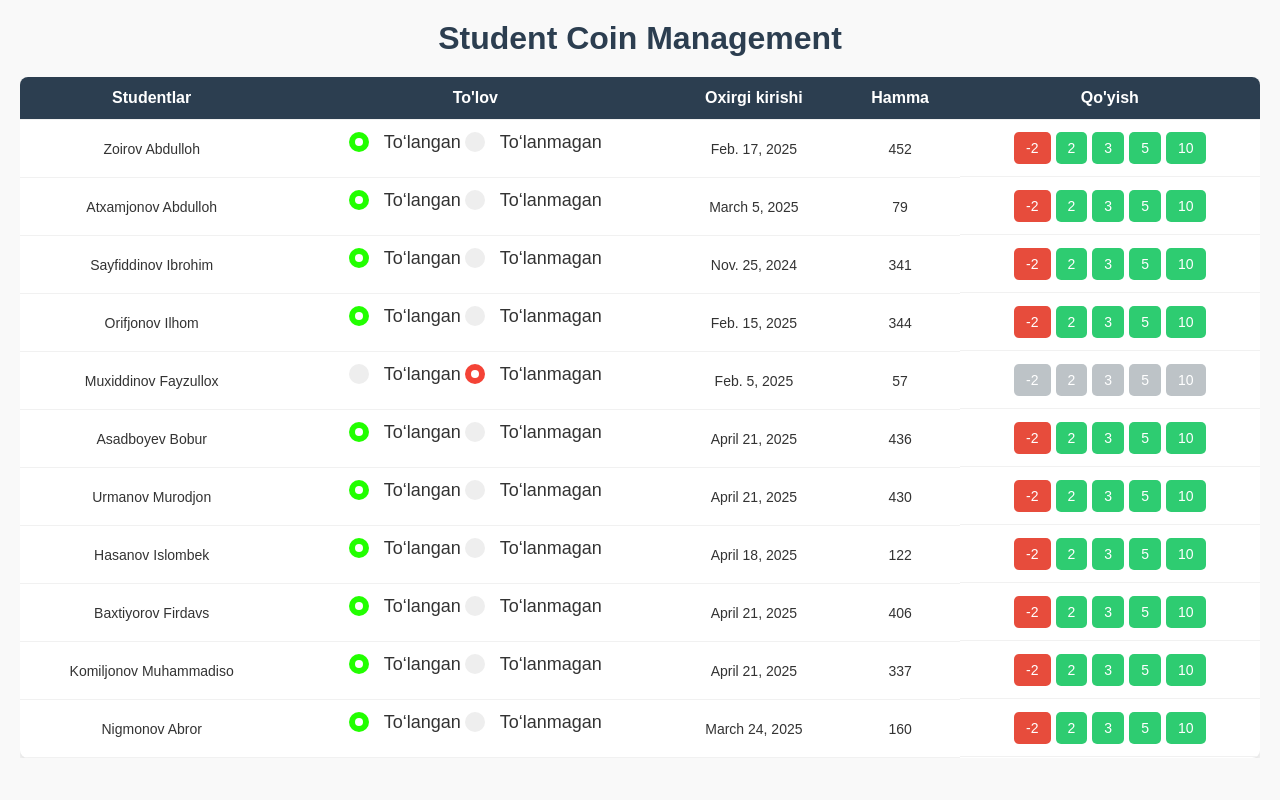
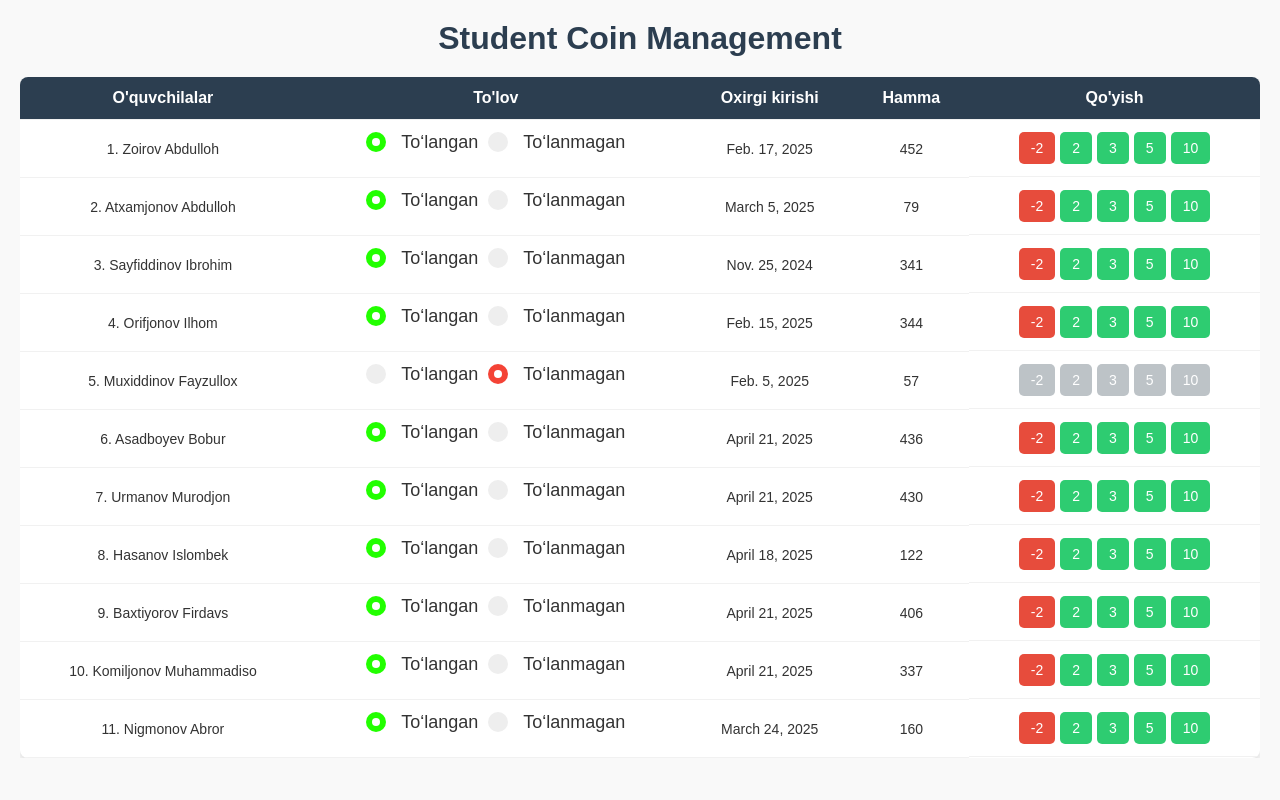
Before and after one commit to Abdullox1212/DevStep, a Django app: page /dashboard/group/5/ in a window 1280 px wide. Run offline with Django 5.2, Linux system fonts and the light colour scheme; data comes from the database, SQL or seed files in the repository; both versions use the stored data as it was after the commit.

Commit message:
(11) dashboard updated!

```diff
--- a/accounts/views.py
+++ b/accounts/views.py
@@ -129,23 +129,18 @@ def send_message(chat_id, text):
 
 
 def update_coins(request, student_id, amount):
-    student = User.objects.get(id=student_id)
+    student = get_object_or_404(User, id=student_id)
+    action = request.GET.get('action')
+
+    if action == 'subtract':
+        student.total_coins = max(0, student.total_coins - amount)
+    else:  # default add
+
+        student.total_coins += amount
 
 
-    if amount <= 2 and amount != 1:
-        student.total_coins -= amount
-        student.save()
-
-        return redirect('group_list')
-    else:
-        student.total_coins += amount
-        student.save()
-
-        return redirect('group_list')
-
-
-
-
+    student.save()
+    return redirect('group_list')
 
 
 
--- a/templates/dashboard.html
+++ b/templates/dashboard.html
@@ -63,6 +63,22 @@
             display: flex;
             justify-content: center;
             gap: 5px;
+        }
+
+        tr {
+            transition: background-color 0.3s ease;
+
+        }
+
+        tr:hover {
+            background-color: #faf6f6;
+        }
+
+        .payment-form {
+            display: flex;
+            justify-content: center;
+            align-items: center;
+            gap: 10px;
         }
 
         .coin-btn {
@@ -215,7 +231,7 @@
     <div style="overflow-x: auto;">
         <table>
             <tr>
-                <th>Studentlar</th>
+                <th>O'quvchilalar</th>
                 <th>To'lov</th>
                 <th>Oxirgi kirishi</th>
                 <th>Hamma</th>
@@ -223,7 +239,7 @@
             </tr>
             {% for student in students %}
             <tr>
-                <td>{{ student.name }} </td>
+                <td>{{ forloop.counter }}. {{ student.name }} </td>
                 <td>
                     <form class="payment-form" method="POST" data-student-id="{{ student.id }}">
                         {% csrf_token %}
@@ -241,19 +257,19 @@
                 <td>{{ student.last_visit }} </td>
                 <td>{{ student.total_coins }}</td>
                 <td>
-                {% if student.payment_status == 'paid' %}
-                    <a href="{% url 'dashboard' student_id=student.id amount=2 %}" class="coin-btn btn-subtract">-2</a>
-                    <a href="{% url 'dashboard' student_id=student.id amount=1 %}" class="coin-btn btn-add">2</a>
-                    <a href="{% url 'dashboard' student_id=student.id amount=3 %}" class="coin-btn btn-add">3</a>
-                    <a href="{% url 'dashboard' student_id=student.id amount=5 %}" class="coin-btn btn-add">5</a>
-                    <a href="{% url 'dashboard' student_id=student.id amount=10 %}" class="coin-btn btn-add">10</a>
-                {% else %}
-                    <a href="{% url 'group_list'%}" class="coin-btn btn-subtract" style="pointer-events: none; background-color: #bdc3c7;">-2</a>
-                    <a href="{% url 'group_list'%}" class="coin-btn btn-add" style="pointer-events: none; background-color: #bdc3c7;">2</a>
-                    <a href="{% url 'group_list'%}" class="coin-btn btn-add" style="pointer-events: none; background-color: #bdc3c7;">3</a>
-                    <a href="{% url 'group_list'%}" class="coin-btn btn-add" style="pointer-events: none; background-color: #bdc3c7;">5</a>
-                    <a href="{% url 'group_list'%}" class="coin-btn btn-add" style="pointer-events: none; background-color: #bdc3c7;">10</a>
-                {% endif %}
+                    {% if student.payment_status == 'paid' %}
+                        <a href="{% url 'dashboard' student_id=student.id amount=2 %}?action=subtract" class="coin-btn btn-subtract">-2</a>
+                        <a href="{% url 'dashboard' student_id=student.id amount=2 %}?action=add" class="coin-btn btn-add">2</a>
+                        <a href="{% url 'dashboard' student_id=student.id amount=3 %}?action=add" class="coin-btn btn-add">3</a>
+                        <a href="{% url 'dashboard' student_id=student.id amount=5 %}?action=add" class="coin-btn btn-add">5</a>
+                        <a href="{% url 'dashboard' student_id=student.id amount=10 %}?action=add" class="coin-btn btn-add">10</a>
+                    {% else %}
+                        <a href="#" class="coin-btn btn-subtract disabled-link" style="background-color: #bdc3c7; pointer-events: none;">-2</a>
+                        <a href="#" class="coin-btn btn-add disabled-link" style="background-color: #bdc3c7; pointer-events: none;">2</a>
+                        <a href="#" class="coin-btn btn-add disabled-link" style="background-color: #bdc3c7; pointer-events: none;">3</a>
+                        <a href="#" class="coin-btn btn-add disabled-link" style="background-color: #bdc3c7; pointer-events: none;">5</a>
+                        <a href="#" class="coin-btn btn-add disabled-link" style="background-color: #bdc3c7; pointer-events: none;">10</a>
+                    {% endif %}
                 </td>
             </tr>
             {% endfor %}
@@ -261,12 +277,25 @@
             </div>
 
     <script>
-        document.querySelectorAll('.coin-btn').forEach(button => {
+    document.querySelectorAll('.coin-btn').forEach(button => {
+        if (!button.classList.contains('disabled-link')) { // Faqat enabled linklar
             button.addEventListener('click', function (e) {
                 e.preventDefault();
-                fetch(this.href).then(() => window.location.reload());
+                fetch(this.href)
+                    .then(response => {
+                        if (response.ok) {
+                            window.location.reload();
+                        } else {
+                            alert('Xatolik yuz berdi!');
+                        }
+                    })
+                    .catch(error => {
+                        console.error('Error:', error);
+                        alert('Server bilan aloqa qilishda xatolik!');
+                    });
             });
-        });
+        }
+    });
 
         document.querySelectorAll('.payment-form input[type="radio"]').forEach(radio => {
             radio.addEventListener('change', function () {
@@ -293,38 +322,6 @@
     </script>
     </table>
     </div>
-
-    <script>
-        document.querySelectorAll('.coin-btn').forEach(button => {
-            button.addEventListener('click', function (e) {
-                e.preventDefault();
-                fetch(this.href).then(() => window.location.reload());
-            });
-        });
-
-        document.querySelectorAll('.payment-form input[type="radio"]').forEach(radio => {
-            radio.addEventListener('change', function () {
-                const form = this.closest('.payment-form');
-                const studentId = form.dataset.studentId;
-                const paymentStatus = this.value;
-
-                fetch(`/update_payment_status/${studentId}/`, {
-                    method: 'POST',
-                    headers: {
-                        'Content-Type': 'application/json',
-                        'X-CSRFToken': '{{ csrf_token }}'
-                    },
-                    body: JSON.stringify({ payment_status: paymentStatus })
-                }).then(response => {
-                    if (response.ok) {
-                        console.log('To‘lov statusi yangilandi');
-                    } else {
-                        alert('Xatolik yuz berdi, qayta urinib ko‘ring!');
-                    }
-                });
-            });
-        });
-    </script>
 </body>
 
 </html>
```
Also changed, not shown: db.sqlite3.
